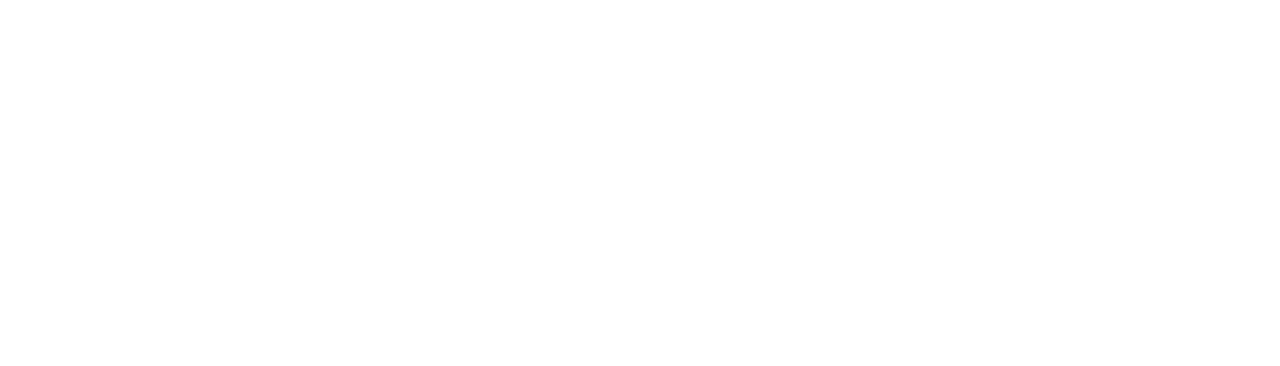
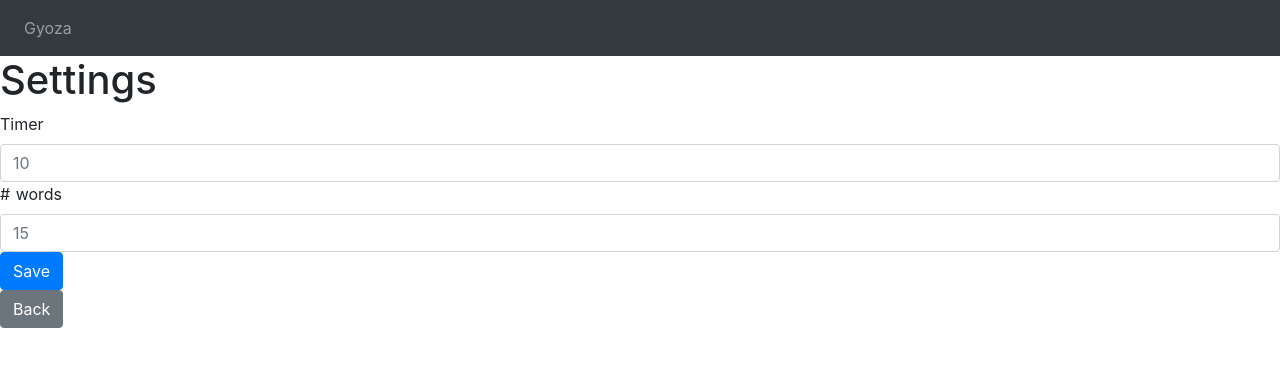
Before and after one commit to kemi-kun/gyo-main, a Nuxt app in the folder gyo-nuxt/: page /room-settings in a window 1280 px wide. Before the commit this address had no page. Shown: the top 366 px of the page. Built offline with nearby package versions, Linux system fonts and the light colour scheme.

Commit message:
Rename from 'room-setting' to 'room-settings'

```diff
--- a/gyo-nuxt/components/RoomSettingForm.vue
+++ b/gyo-nuxt/components/RoomSettingForm.vue
@@ -1,6 +1,6 @@
 <template>
   <div id='room-setting-form'>
-    <h1>Setting</h1>
+    <h1>Settings</h1>
     <div id='form-fields'>
       <b-form>
         <label class="mr-sm-2" for="inline-form-set-timmer">Timer</label>
--- a/gyo-nuxt/pages/room-setting.vue
+++ b/gyo-nuxt/pages/room-settings.vue
@@ -1,5 +1,5 @@
 <template>
-  <div id='room-setting'>
+  <div id='room-settings'>
     <nav-bar></nav-bar>
     <room-setting-form></room-setting-form>
   </div>
```
